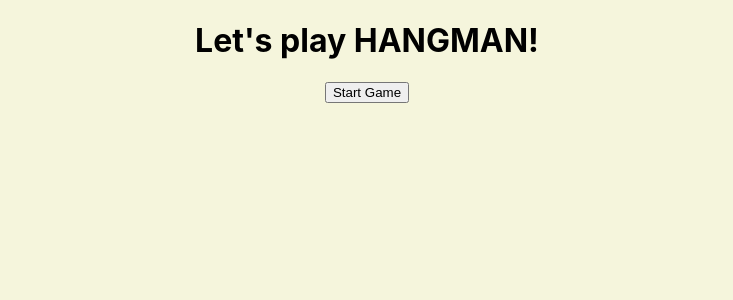
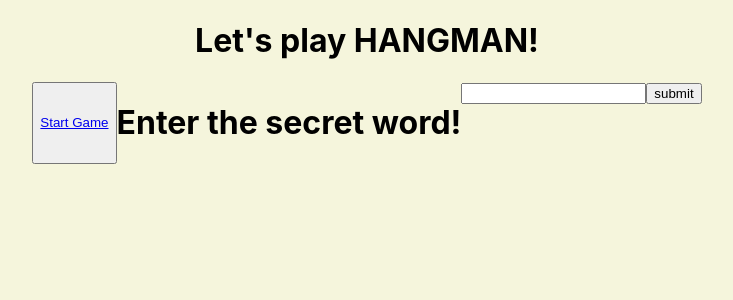
Before and after one commit to msenador/HangmanReactJS, a React (Create React App) app: page /GetWord in a window 1280 px wide. Shown: the top 300 px of the page, without its empty margins (273-1006 px from the left). Built offline with nearby package versions, Linux system fonts and the light colour scheme; the HTML template or start-up script is replaced by a standard one.

Commit message:
Get word page works but link won't go away.

```diff
--- a/package.json
+++ b/package.json
@@ -9,6 +9,7 @@
     "enzyme-adapter-react-15": "^1.4.3",
     "react": "^16.14.0",
     "react-dom": "^16.14.0",
+    "react-router-dom": "^5.2.0",
     "react-scripts": "4.0.1",
     "web-vitals": "^0.2.4"
   },
--- a/src/App.js
+++ b/src/App.js
@@ -7,7 +7,7 @@ class App extends React.Component{
     constructor(props){
         super(props)
         this.state = {
-
+          secretWord: ''
         }
     }
 
--- a/src/components/GetWord.js
+++ b/src/components/GetWord.js
@@ -4,14 +4,25 @@ class GetWord extends React.Component{
     constructor(props){
         super(props)
         this.state = {
+            secretWord: ''
         }
+    }
+
+    handleSubmit = (e) => {
+        e.preventDefault()
+        const word = document.getElementById('secretWord').value
+        this.setState({secretWord: word})
+        console.log(this.state.secretWord)
     }
 
     render(){
         return(
             <>
             <h1>Enter the secret word!</h1>
-            <input name="secretWord" type="password"></input>
+            <form onSubmit={this.handleSubmit}>
+            <input onChange={(e) => {this.setState({secretWord: e.target.value})}}id="secretWord" name="secretWord" type="password"></input>
+            <button type="submit">submit</button>
+            </form>
             </>
         )
     }
--- a/src/components/StartPage.js
+++ b/src/components/StartPage.js
@@ -1,4 +1,6 @@
 import React from 'react'
+import { Link, Switch, Route, BrowserRouter as Router } from 'react-router-dom'
+import GetWord from './GetWord'
 
 class StartPage extends React.Component{
     constructor(props){
@@ -10,7 +12,17 @@ class StartPage extends React.Component{
     render(){
         return(
             <>
-            <button id="startBtn" name="startGame">Start Game</button>
+                <Router>
+                    <button id="startBtn" name="startGame">
+                        <Link to='/GetWord'>Start Game</Link>
+                    </button>
+
+                    <Switch>
+                        <Route exact path='/GetWord'><GetWord/></Route>
+                    </Switch>
+
+
+                </Router>
             </>
         )
     }
```
Also changed, not shown: 1 other file (tests, documents, lock files or other folders).
